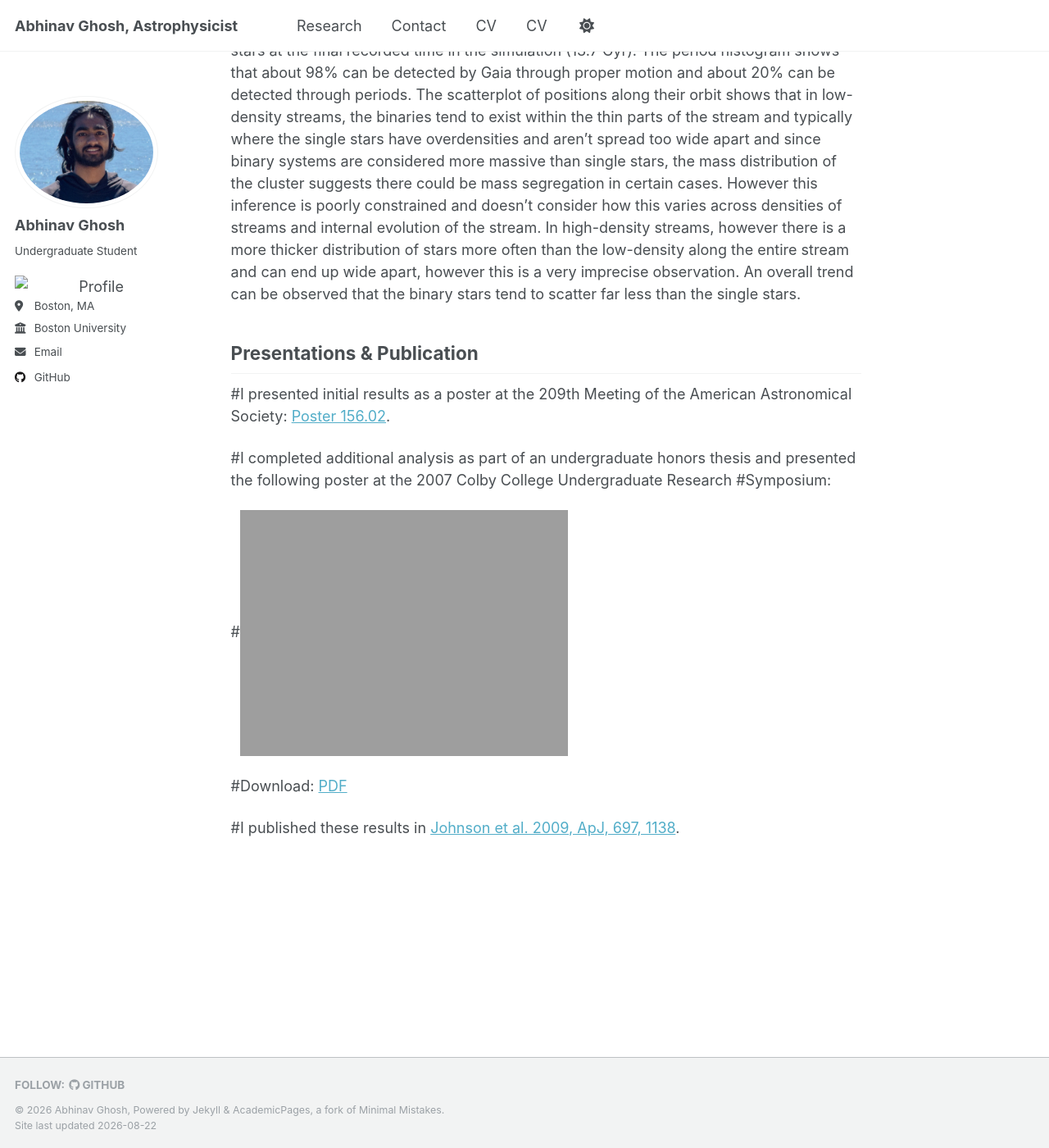
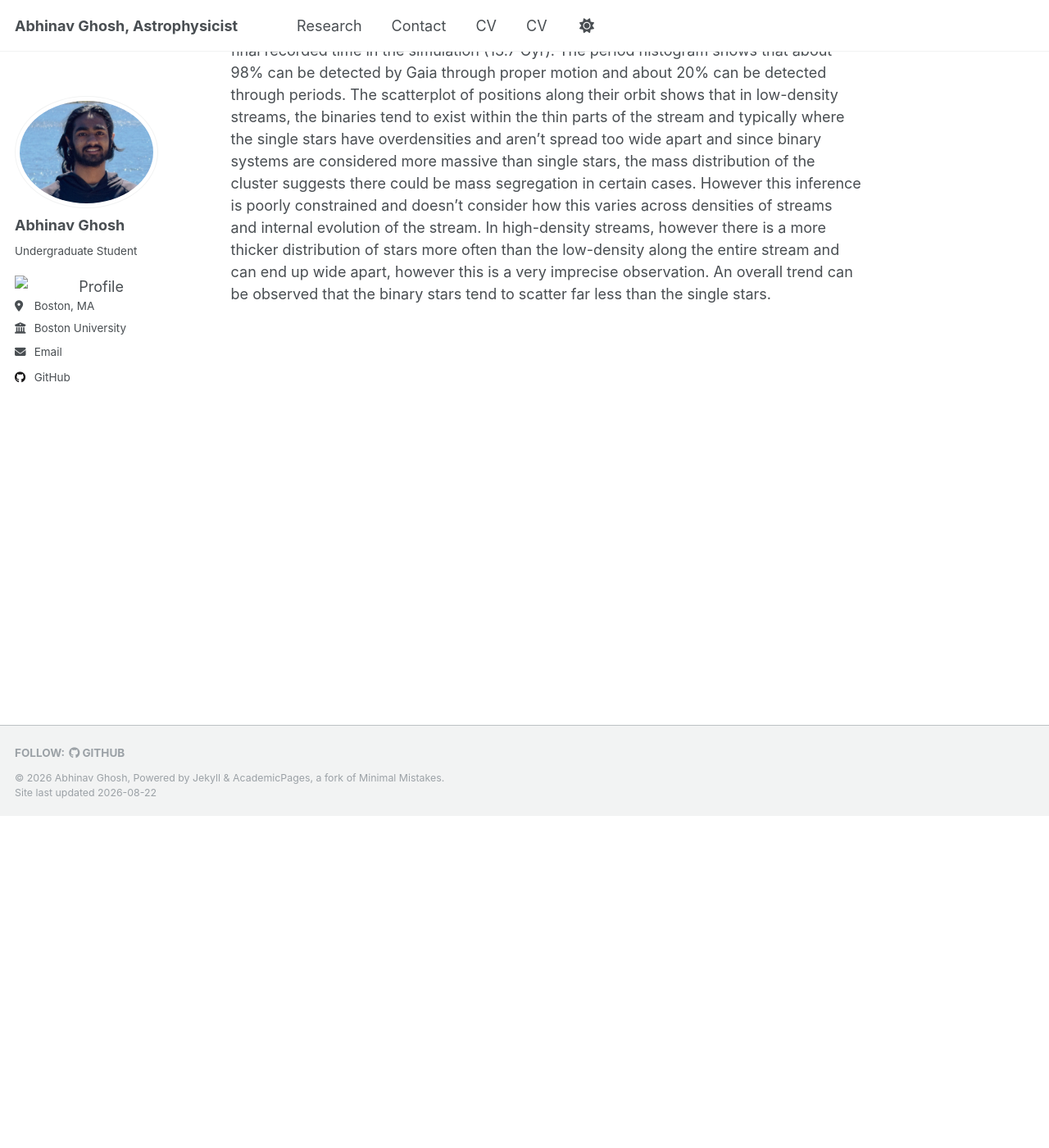
Before and after one commit to ggod4510-tech/ggod4510-tech.github.io, a Jekyll site: the page built from _pages/research.md, in a window 1280 px wide and 1400 px high, scrolled down 405 px. Shown: the whole window at 82% size. Built offline with Jekyll 4.4.1, drawn with Linux system fonts in a browser that asks for light colours; a script that is not in the unit is left out; some of the changed text lies outside the part shown.

Commit message:
Delete presentations and publication information
Removed section on presentations and publication details.

```diff
--- a/_pages/research.md
+++ b/_pages/research.md
@@ -19,17 +19,3 @@ As of now, it is unknown to what extent binary stars affect the velocity dispers
     is poorly constrained and doesn't consider how this varies across densities of streams and internal evolution of the stream. In high-density streams,
     however there is a more thicker distribution of stars more often than the low-density along the entire stream and can end up wide apart, however this is a very imprecise
     observation. An overall trend can be observed that the binary stars tend to scatter far less than the single stars.
-
-
-
-## Presentations & Publication
-
-#I presented initial results as a poster at the 209th Meeting of the American Astronomical Society: [Poster 156.02](https://ui.adsabs.harvard.edu/#abs/2006AAS...20915602J/abstract).
-
-#I completed additional analysis as part of an undergraduate honors thesis and presented the following poster at the 2007 Colby College Undergraduate Research #Symposium:
-
-#![2007 M82 PNe Research Poster]({{ base_path }}/images/m82pne_poster.png)
-
-#Download: [PDF]({{ base_path }}/files/m82pne_poster.pdf)
-
-#I published these results in [Johnson et al. 2009, ApJ, 697, 1138](https://dx.doi.org/10.1088/0004-637X/697/2/1138).
```
